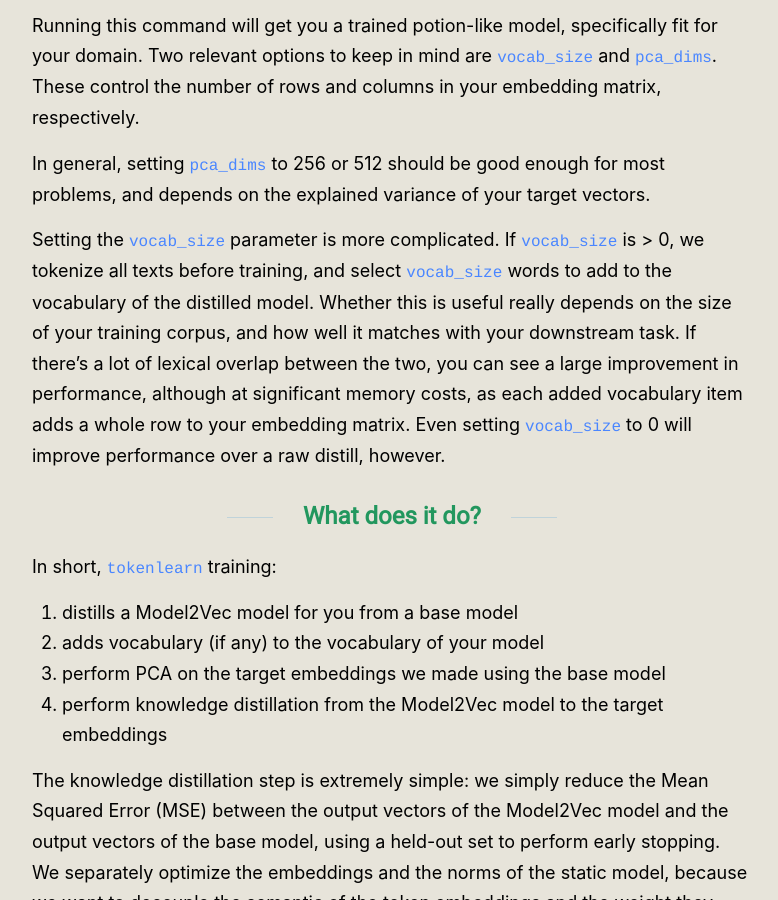
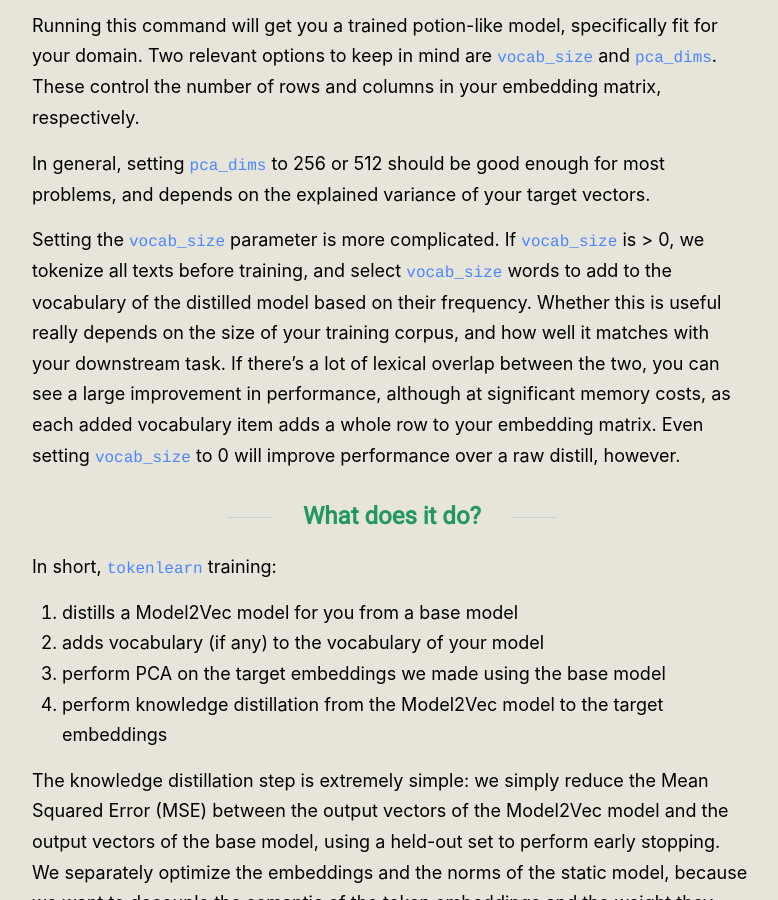
Before and after one commit to MinishLab/minishlab.github.io, a Jekyll site: the page built from _posts/2025-06-02-tokenlearn_release.md, in a window 1280 px wide and 900 px high, scrolled down 2383 px. Shown: the whole window, without its empty margins (248-1026 px from the left). Built offline with Jekyll 4.4.1, drawn with Linux system fonts in a browser that asks for light colours; some web fonts are replaced.

Commit message:
fix frequency comment

```diff
--- a/_posts/2025-06-02-tokenlearn_release.md
+++ b/_posts/2025-06-02-tokenlearn_release.md
@@ -66,7 +66,7 @@ Running this command will get you a trained potion-like model, specifically fit
 
 In general, setting `pca_dims` to 256 or 512 should be good enough for most problems, and depends on the explained variance of your target vectors.
 
-Setting the `vocab_size` parameter is more complicated. If `vocab_size` is > 0, we tokenize all texts before training, and select `vocab_size` words to add to the vocabulary of the distilled model. Whether this is useful really depends on the size of your training corpus, and how well it matches with your downstream task. If there's a lot of lexical overlap between the two, you can see a large improvement in performance, although at significant memory costs, as each added vocabulary item adds a whole row to your embedding matrix. Even setting `vocab_size` to 0 will improve performance over a raw distill, however.
+Setting the `vocab_size` parameter is more complicated. If `vocab_size` is > 0, we tokenize all texts before training, and select `vocab_size` words to add to the vocabulary of the distilled model based on their frequency. Whether this is useful really depends on the size of your training corpus, and how well it matches with your downstream task. If there's a lot of lexical overlap between the two, you can see a large improvement in performance, although at significant memory costs, as each added vocabulary item adds a whole row to your embedding matrix. Even setting `vocab_size` to 0 will improve performance over a raw distill, however.
 
 ## What does it do?
 
```
